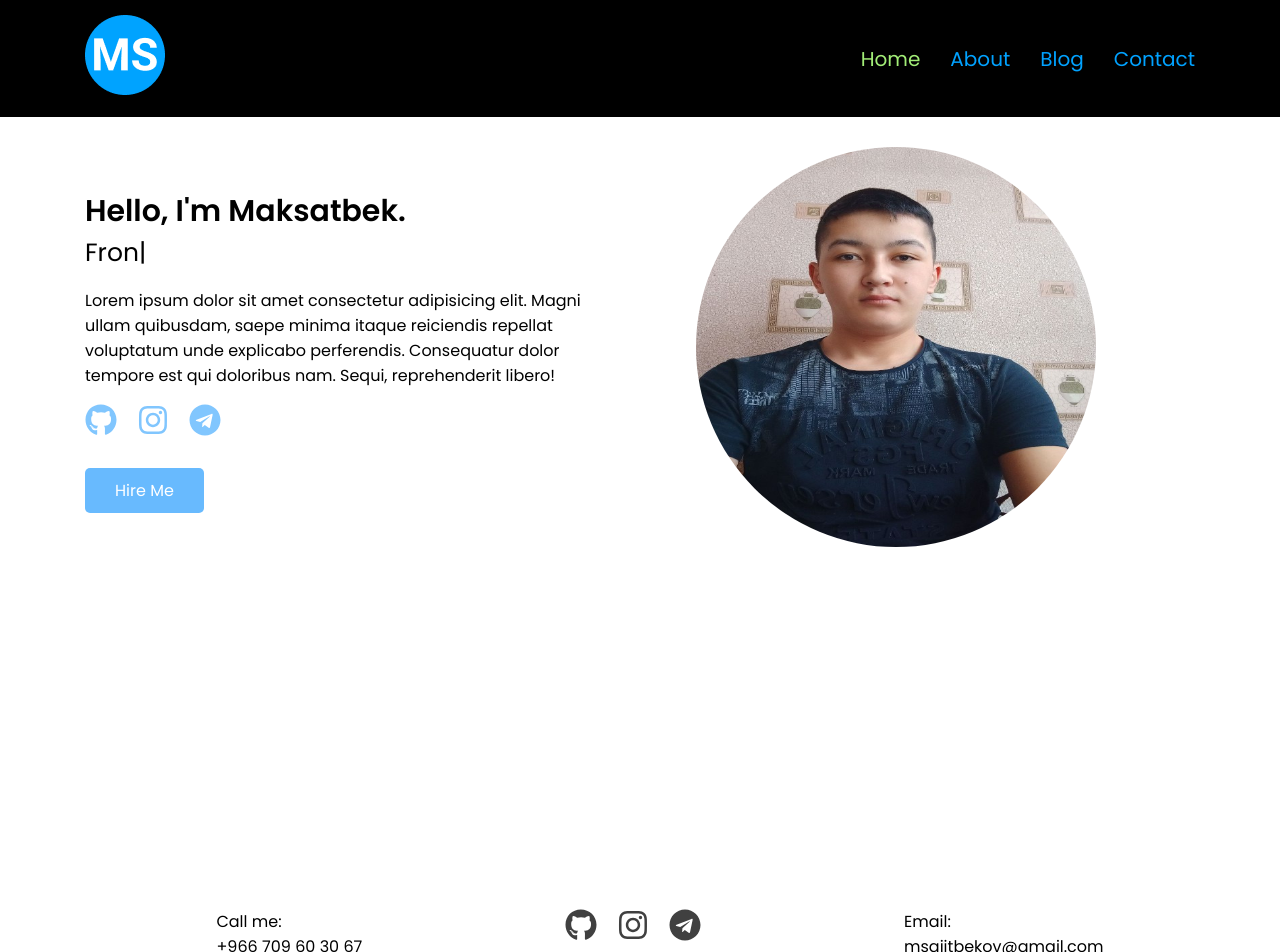
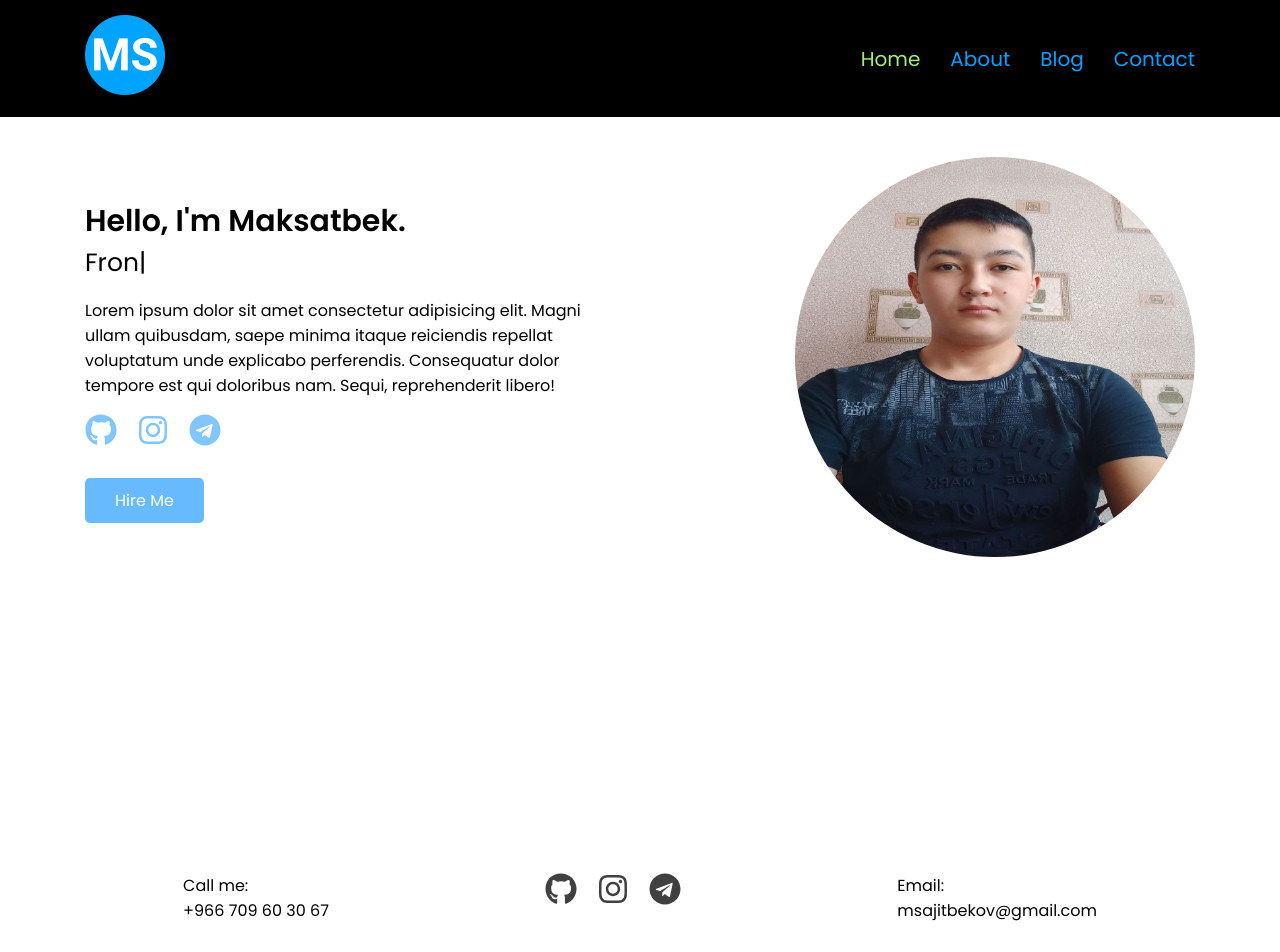
Before and after one commit to maksatbeksaiitbekuulu/react-portfolio, a React (Create React App) app: page / in a window 1280 px wide. Shown: the top 952 px of the page. Built offline with nearby package versions, Linux system fonts and the light colour scheme.

Commit message:
Add animation

```diff
--- a/package.json
+++ b/package.json
@@ -6,6 +6,7 @@
     "@testing-library/jest-dom": "^5.16.2",
     "@testing-library/react": "^12.1.4",
     "@testing-library/user-event": "^13.5.0",
+    "framer-motion": "^6.2.8",
     "ityped": "^1.0.3",
     "react": "^17.0.2",
     "react-dom": "^17.0.2",
--- a/src/App.js
+++ b/src/App.js
@@ -27,9 +27,7 @@ function App() {
           <Route path="*" element={<Notfound />} />
         </Routes>
       </main>
-      <footer>
         <Footer/>
-      </footer>
     </div>
   );
 }
--- a/src/Pages/About/About.jsx
+++ b/src/Pages/About/About.jsx
@@ -1,53 +1,165 @@
 import React from "react";
 import aboutImgs from "../../images/works.png";
+import { motion } from "framer-motion";
 import "./about.scss";
-import {SiHtml5, SiCss3, SiJavascript, SiSass, SiReact, SiDocker} from "react-icons/si"
-
+import {
+  SiHtml5,
+  SiCss3,
+  SiJavascript,
+  SiSass,
+  SiReact,
+  SiDocker,
+} from "react-icons/si";
 
 function About() {
+  const skillsAnimation = {
+    hidden: {
+      y: -1000,
+      opacity: 0,
+    },
+    visible: (custom) => ({
+      y: 0,
+      opacity: 1,
+      transition: { delay: custom * 0.3 },
+    }),
+  };
+
+  const worksVariants = {
+    hidden: {
+      opacity: 0,
+      x:300
+    },
+    visible: (id) =>({
+      opacity: 1,
+      x:0,
+      transition:{
+        delay: id*0.5
+      }
+    }),
+  };
+
+  const works = [
+    {
+      title: "Works1",
+      imgUrl: aboutImgs,
+    },
+    {
+      title: "Works1",
+      imgUrl: aboutImgs,
+    },
+    {
+      title: "Works1",
+      imgUrl: aboutImgs,
+    },
+  ];
   return (
     <section className="about">
       <div className="container">
-        <h1 className="about__title">Hello am Hero Coder!</h1>
+        <motion.h1
+          animate={{
+            rotate: 360,
+          }}
+          transition={{
+            repeat: Infinity,
+            repeatType: "reverse",
+            repeatDelay: 1,
+            duration: 2,
+            type: "spring",
+          }}
+          className="about__title"
+        >
+          Hello am Hero Coder!
+        </motion.h1>
         <span className="about__subtitle">Frontend React Developer</span>
         <div className="about__skills">
-          <h3 className="about__skills-title">My Skills</h3>
-          <ul className="about__skills-links">
-            <li className="about__skills-item">
-              <SiHtml5/>HTML
-            </li>
-            <li className="about__skills-item">
-              <SiCss3/>CSS
-            </li>
-            <li className="about__skills-item">
-              <SiJavascript/>JavaScript
-            </li>
-            <li className="about__skills-item">
-              <SiSass/>Sass
-            </li>
-            <li className="about__skills-item">
-              <SiReact/>React
-            </li>
-            <li className="about__skills-item">
-              <SiDocker/>Docker
-            </li>
-          </ul>
+          <motion.h3
+            initial={{
+              x: -1000,
+              opacity: 0,
+            }}
+            animate={{
+              opacity: 1,
+              x: 0,
+            }}
+            transition={{
+              duration: 1,
+            }}
+            className="about__skills-title"
+          >
+            My Skills
+          </motion.h3>
+          <motion.ul
+            initial="hidden"
+            whileInView="visible"
+            className="about__skills-links"
+          >
+            <motion.li
+              custom={1}
+              variants={skillsAnimation}
+              className="about__skills-item"
+            >
+              <SiHtml5 />
+              HTML
+            </motion.li>
+            <motion.li
+              custom={2}
+              variants={skillsAnimation}
+              className="about__skills-item"
+            >
+              <SiCss3 />
+              CSS
+            </motion.li>
+            <motion.li
+              custom={3}
+              variants={skillsAnimation}
+              className="about__skills-item"
+            >
+              <SiJavascript />
+              JavaScript
+            </motion.li>
+            <motion.li
+              custom={4}
+              variants={skillsAnimation}
+              className="about__skills-item"
+            >
+              <SiSass />
+              Sass
+            </motion.li>
+            <motion.li
+              custom={5}
+              variants={skillsAnimation}
+              className="about__skills-item"
+            >
+              <SiReact />
+              React
+            </motion.li>
+            <motion.li
+              custom={6}
+              variants={skillsAnimation}
+              className="about__skills-item"
+            >
+              <SiDocker />
+              Docker
+            </motion.li>
+          </motion.ul>
         </div>
         <div className="about__works">
           <h3 className="about__works-title">Laters Worcs</h3>
           <ul className="about__works-blocks">
-            <li className="about__works-block">
-              <img src={aboutImgs} alt="work" />
-              <h4>Works 1</h4>
-            </li>
-            <li className="about__works-block">
-              <img src={aboutImgs} alt="work" />
-              <h4>Works 2</h4>
-            </li>
-            <li className="about__works-block">
-              <img src={aboutImgs} alt="work" />
-              <h4>Works 3</h4>
-            </li>
+            {
+              works.map((work, id)=>(
+                <motion.li
+                variants={worksVariants}
+                initial="hidden"
+                animate="visible"
+                key={id}
+                custom={id}
+                className="about__works-block">
+                  <img src={work.imgUrl} alt="Work" />
+                  <h4>{work.title}</h4>
+                </motion.li>
+              ))
+            }
           </ul>
         </div>
       </div>
--- a/src/Pages/Home/Home.jsx
+++ b/src/Pages/Home/Home.jsx
@@ -1,8 +1,9 @@
 import React from "react";
+import { motion } from "framer-motion";
 import { useRef, useEffect } from "react";
-import {Link} from "react-router-dom"
-import {init} from "ityped"
-import {FaGithub, FaInstagram, FaTelegram} from "react-icons/fa"
+import { Link } from "react-router-dom";
+import { init } from "ityped";
+import { FaGithub, FaInstagram, FaTelegram } from "react-icons/fa";
 import authorImg from "../../images/author.jpeg";
 import "./home.scss";
 
@@ -17,25 +18,61 @@ function Home() {
       backSpeed: 60,
     });
   }, []);
+  const textAnimation = {
+    hidden: {
+      x: -1000,
+      opacity: 0,
+    },
+    visible: (custom) => ({
+      x: 0,
+      opacity: 1,
+      transition: { delay: custom * 0.2 },
+    }),
+  };
   return (
     <section className="home">
       <div className="container home__container">
-        <div className="home__left">
-          <h1 className="home__left-title">Hello, I'm Maksatbek.</h1>
-          <p className="home__left-subtitle">
+        <motion.div
+          initial="hidden"
+          whileInView="visible"
+          className="home__left"
+        >
+          <motion.h1
+            custom={1}
+            variants={textAnimation}
+            className="home__left-title"
+          >
+            Hello, I'm Maksatbek.
+          </motion.h1>
+          <motion.p
+            custom={2}
+            variants={textAnimation}
+            className="home__left-subtitle"
+          >
             <span ref={animatedTextRef}></span>
-          </p>
-          <p className="home__left-text">
-            Lorem ipsum dolor sit amet consectetur adipisicing elit. Magni ullam quibusdam, saepe minima itaque reiciendis repellat voluptatum unde explicabo perferendis. Consequatur dolor tempore est qui doloribus nam. Sequi, reprehenderit libero!
-          </p>
-          <ul className="home__left-links">
+          </motion.p>
+          <motion.p
+            custom={3}
+            variants={textAnimation}
+            className="home__left-text"
+          >
+            Lorem ipsum dolor sit amet consectetur adipisicing elit. Magni ullam
+            quibusdam, saepe minima itaque reiciendis repellat voluptatum unde
+            explicabo perferendis. Consequatur dolor tempore est qui doloribus
+            nam. Sequi, reprehenderit libero!
+          </motion.p>
+          <motion.ul
+            custom={4}
+            variants={textAnimation}
+            className="home__left-links"
+          >
             <li>
               <a
                 href="https://github.com/"
                 target="_blank"
                 rel="noopener noreferrer"
               >
-                <FaGithub className="home__left-icon"/>
+                <FaGithub className="home__left-icon" />
               </a>
             </li>
             <li>
@@ -44,7 +81,7 @@ function Home() {
                 target="_blank"
                 rel="noopener noreferrer"
               >
-                <FaInstagram className="home__left-icon"/>
+                <FaInstagram className="home__left-icon" />
               </a>
             </li>
             <li>
@@ -53,16 +90,30 @@ function Home() {
                 target="_blank"
                 rel="noopener noreferrer "
               >
-                <FaTelegram className="home__left-icon"/>
+                <FaTelegram className="home__left-icon" />
               </a>
             </li>
-          </ul>
+          </motion.ul>
           <Link to="/contacts" className="home__left-cta">
             Hire Me
           </Link>
-        </div>
+        </motion.div>
         <div className="home__right">
-          <img className="home__right-img" src={authorImg} alt="Maksatbek" />
+          <motion.img
+            animate={{
+              rotate: 360,
+            }}
+            transition={{
+              duration: 1,
+              repeatDelay: 10,
+              repeat: Infinity,
+              repeatType: "reverse",
+              type: "tween",
+            }}
+            className="home__right-img"
+            src={authorImg}
+            alt="Maksatbek"
+          />
         </div>
       </div>
     </section>
--- a/src/Pages/Home/home.scss
+++ b/src/Pages/Home/home.scss
@@ -1,6 +1,6 @@
 .home {
   min-height: calc(100vh - 54px);
-  padding: 30px 0;
+  padding: 40px 0 0 0;
 
   &__container {
     display: flex;
@@ -54,6 +54,7 @@
   }
   &__right {
     width: 45%;
+    text-align: right;
     &-img {
       width: 400px;
       height: 400px;
--- a/src/components/Footer/Footer.jsx
+++ b/src/components/Footer/Footer.jsx
@@ -1,5 +1,6 @@
 import React from "react";
 import { FaGithub, FaInstagram, FaTelegram } from "react-icons/fa";
+import { motion } from "framer-motion";
 
 import "./footer.scss";
 
@@ -7,20 +8,20 @@ function Footer() {
   return (
     <footer className="footer">
       <div className="container">
-        <ul className="footer__contacts">
-          <li className="footer__tell">
+        <div className="footer__contacts">
+          <div className="footer__connection">
             Call me: <br />
-            <a className="footer__tell-num" href="tell:+996709603067">+966 709 60 30 67</a>
-          </li>
-          <li className="footer__links">
+            <a className="footer__connection-text" href="tell:+996709603067">+966 709 60 30 67</a>
+          </div>
+          <ul className="footer__links">
             <li>
-              <a
+              <motion.a
                 href="https://github.com/"
                 target="_blank"
                 rel="noopener noreferrer"
               >
                 <FaGithub className="footer__links-icon" />
-              </a>
+              </motion.a>
             </li>
             <li>
               <a
@@ -40,12 +41,12 @@ function Footer() {
                 <FaTelegram className="footer__links-icon" />
               </a>
             </li>
-          </li>
-          <li className="footer__email">
+          </ul>
+          <div className="footer__connection">
             Email: <br />
-            <a className="footer__email-text" href="mailto:">msajitbekov@gmail.com</a>
-          </li>
-        </ul>
+            <a className="footer__connection-text" href="mailto:">msajitbekov@gmail.com</a>
+          </div>
+        </div>
         <p class="copytext "> &copy; 2022 All rights reserved</p>
       </div>
     </footer>
--- a/src/components/Footer/footer.scss
+++ b/src/components/Footer/footer.scss
@@ -1,22 +1,11 @@
 .footer {
   text-align: center;
-  padding: 30px 0;
+  padding:  10px 0 0 0;
+  margin: 0;
   &__contacts {
     display: flex;
     justify-content: space-around;
     gap: 20px;
-  }
-  &__tell{
-      list-style: none;
-      text-align: left;
-      &-num{
-          color: black;
-          &:hover{
-            display: inline-block;
-            transform: scale(1.1);
-            color: red;
-          }
-    }
   }
 
 
@@ -39,7 +28,7 @@
     }
   }
 
-  &__email{
+  &__connection{
     list-style: none;
     text-align: left;
     &-text{
@@ -52,3 +41,25 @@
   }
 }
 }
+@media screen and (max-width: 768px) {
+  .footer{
+    background: lighten($color: #000000, $amount: 30);
+    color: #fff;
+    &__contacts{
+      flex-wrap: wrap;
+      text-align: left;
+    }
+    &__links{
+      order: 1;
+      &-icon{
+        fill: rgb(169, 169, 169);
+        &:hover{
+          fill: #fff;
+        }
+      }
+    }
+    &__connection-text{
+      color: #fff;
+    }
+  }
+}
--- a/src/components/Navbar/Navbar.jsx
+++ b/src/components/Navbar/Navbar.jsx
@@ -1,7 +1,7 @@
 import { useState } from "react";
 import { Link, NavLink } from "react-router-dom";
 import logo from "../../images/logo.png";
-
+import { motion } from "framer-motion";
 import "./navbar.scss";
 import menuIcon from "../../images/menu.svg";
 
```
Also changed, not shown: 1 other file (tests, documents, lock files or other folders).
